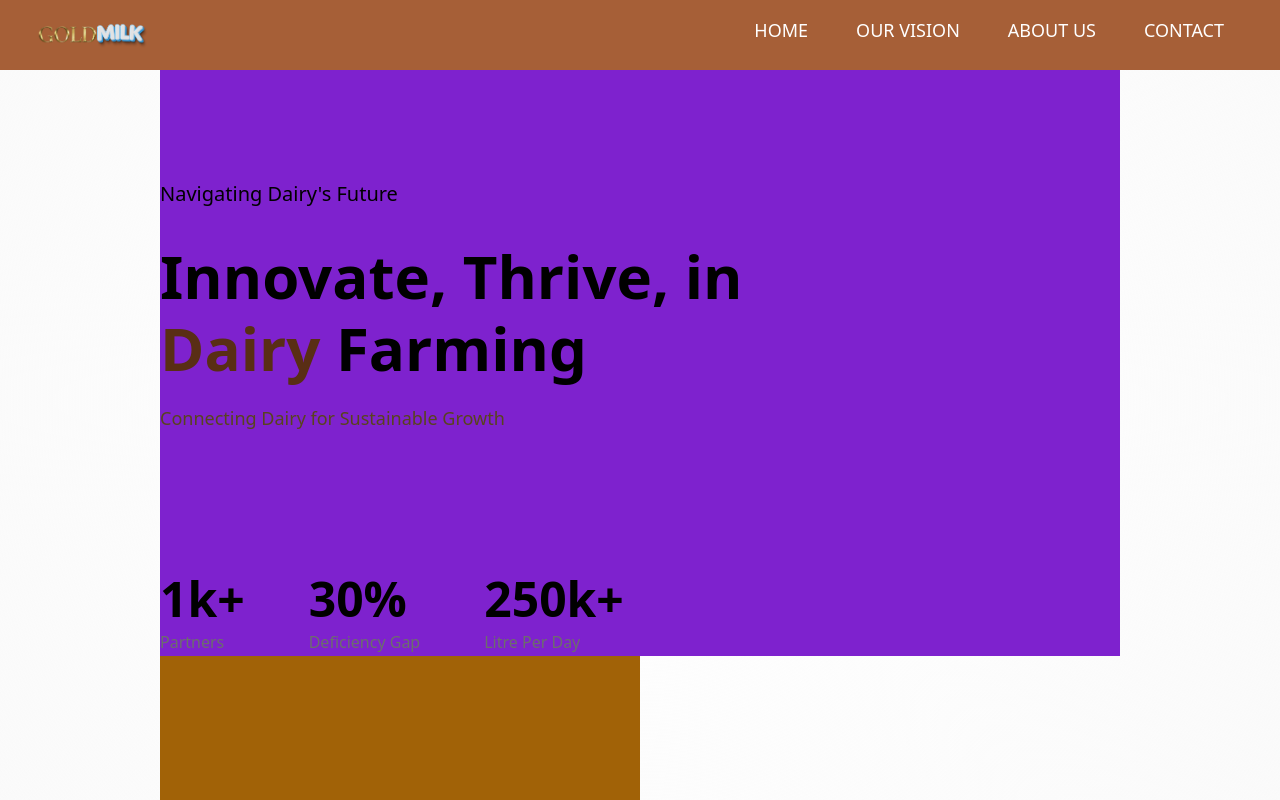
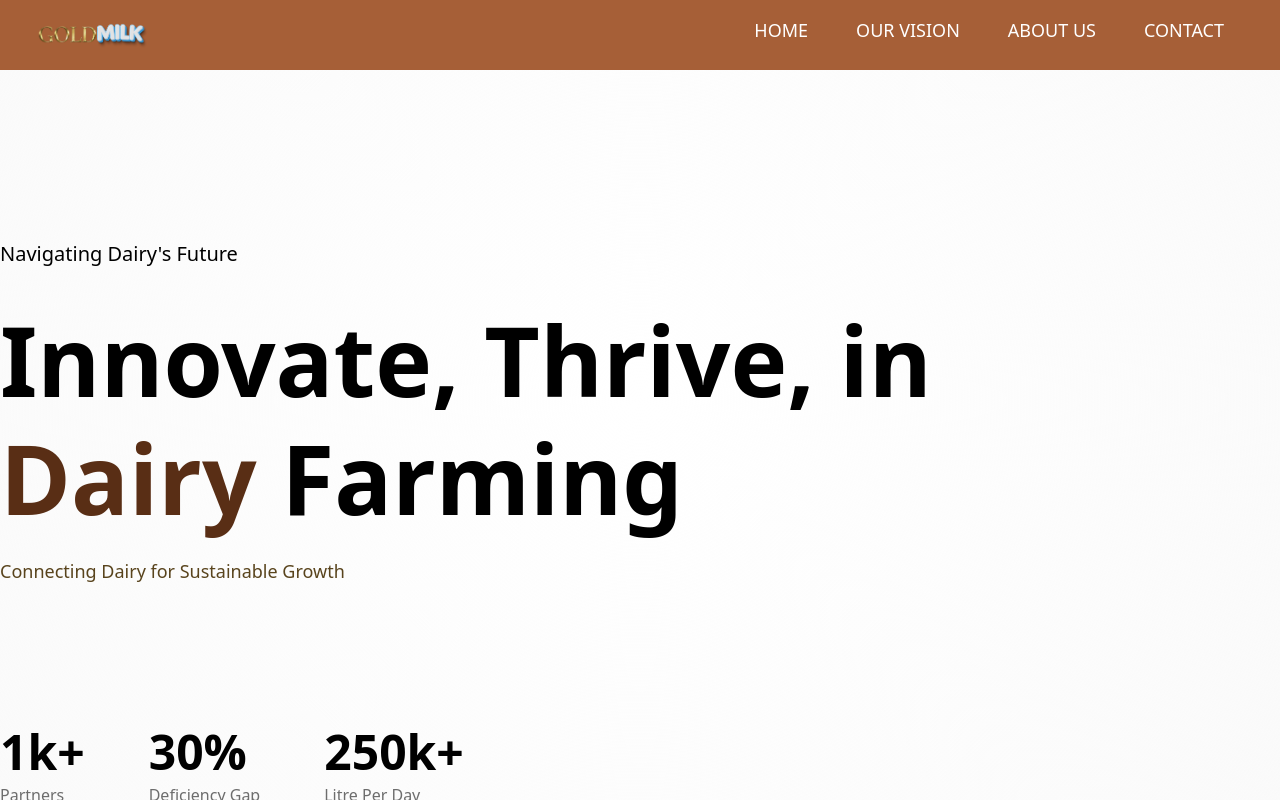
Before and after one commit to freddykibz/goldmilk, a Next.js app: page / in a window 1280 px wide. Built offline with nearby package versions, Linux system fonts and the light colour scheme.

Commit message:
left mute

```diff
--- a/components/HeroBanner.jsx
+++ b/components/HeroBanner.jsx
@@ -13,13 +13,13 @@ const HeroBanner = () => {
 
   return (
     <section id='home'
-      className='w-3/4 flex xl:flex-row flex-col justify-center min-h-screen  max-container px-30 '>
-      <div className='relative xl:w-2/5 flex flex-col justify-center items-start w-full  max-xl:padding-x pt-28 test_bg3 '>
+      className='flex xl:flex-row flex-col justify-center min-h-screen  max-container px-30 '>
+      <div className='relative xl:w-2/5 flex flex-col justify-center items-start w-full  max-xl:padding-x pt-28'>
         <p className='text-xl font-montserrat text-coral-red'>
         Navigating Dairy's Future
         </p>
 
-        <h1 className='mt-10 font-palanquin text-6xl max-sm:text-[72px] max-sm:leading-[82px] font-bold'>
+        <h1 className='mt-10 font-palanquin text-8xl max-sm:text-[72px] max-sm:leading-[82px] font-bold'>
           <span className='xl:bg-white xl:whitespace-nowrap relative z-10 pr-10'>
            Innovate, Thrive, in
           </span>
@@ -43,7 +43,7 @@ const HeroBanner = () => {
           ))}
         </div>
       </div>
-
+{/*
       <div className='relative flex-1 flex justify-center w-1/2 items-center xl:min-h-screen max-xl:py-40 bg-primary bg-hero bg-cover bg-center test_bg2 '>
         <Image
           src={banner2}
@@ -65,7 +65,7 @@ const HeroBanner = () => {
             </div>
           ))}
         </div>
-      </div>
+      </div> */}
     </section>
   );
 };
```
